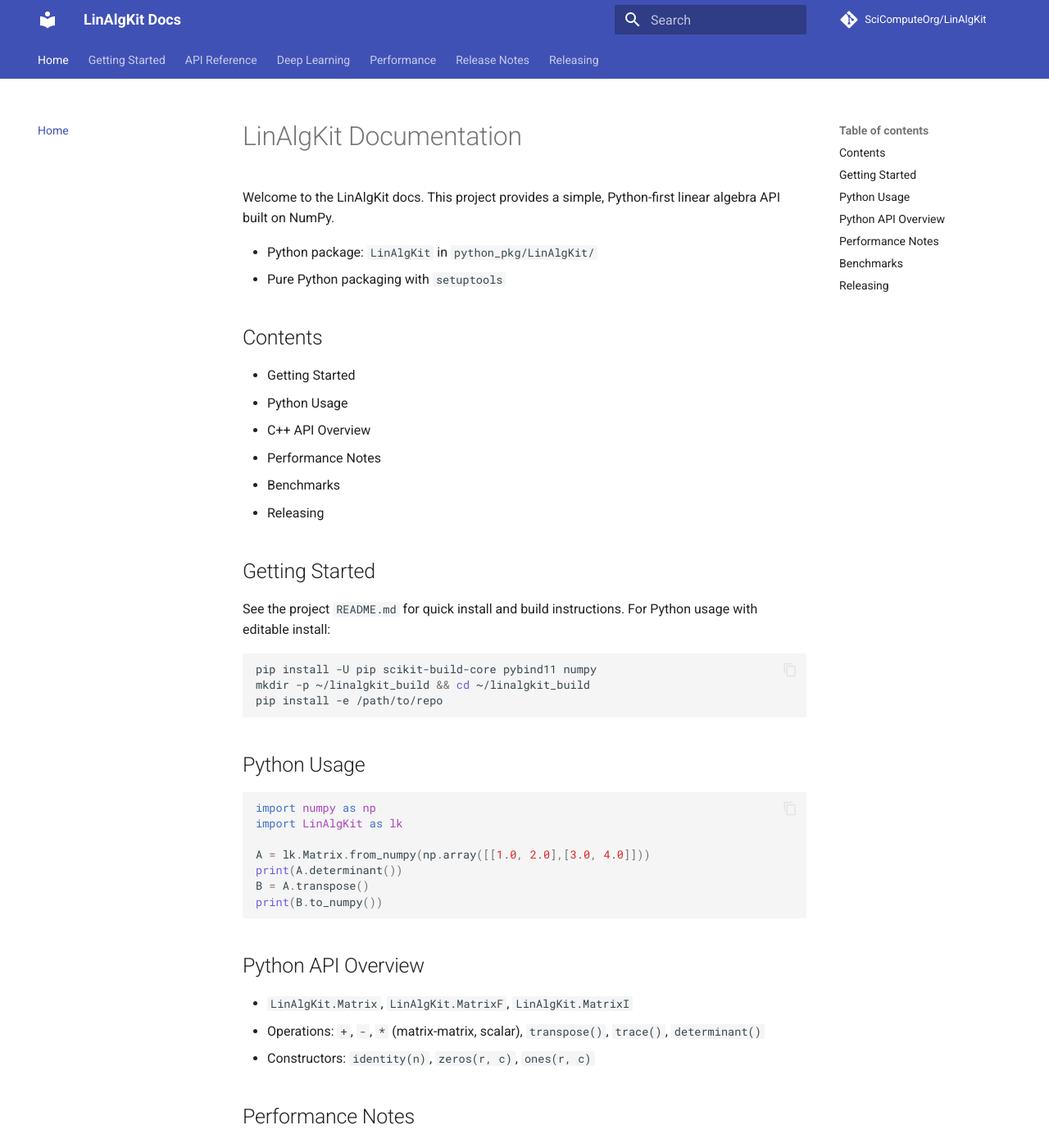
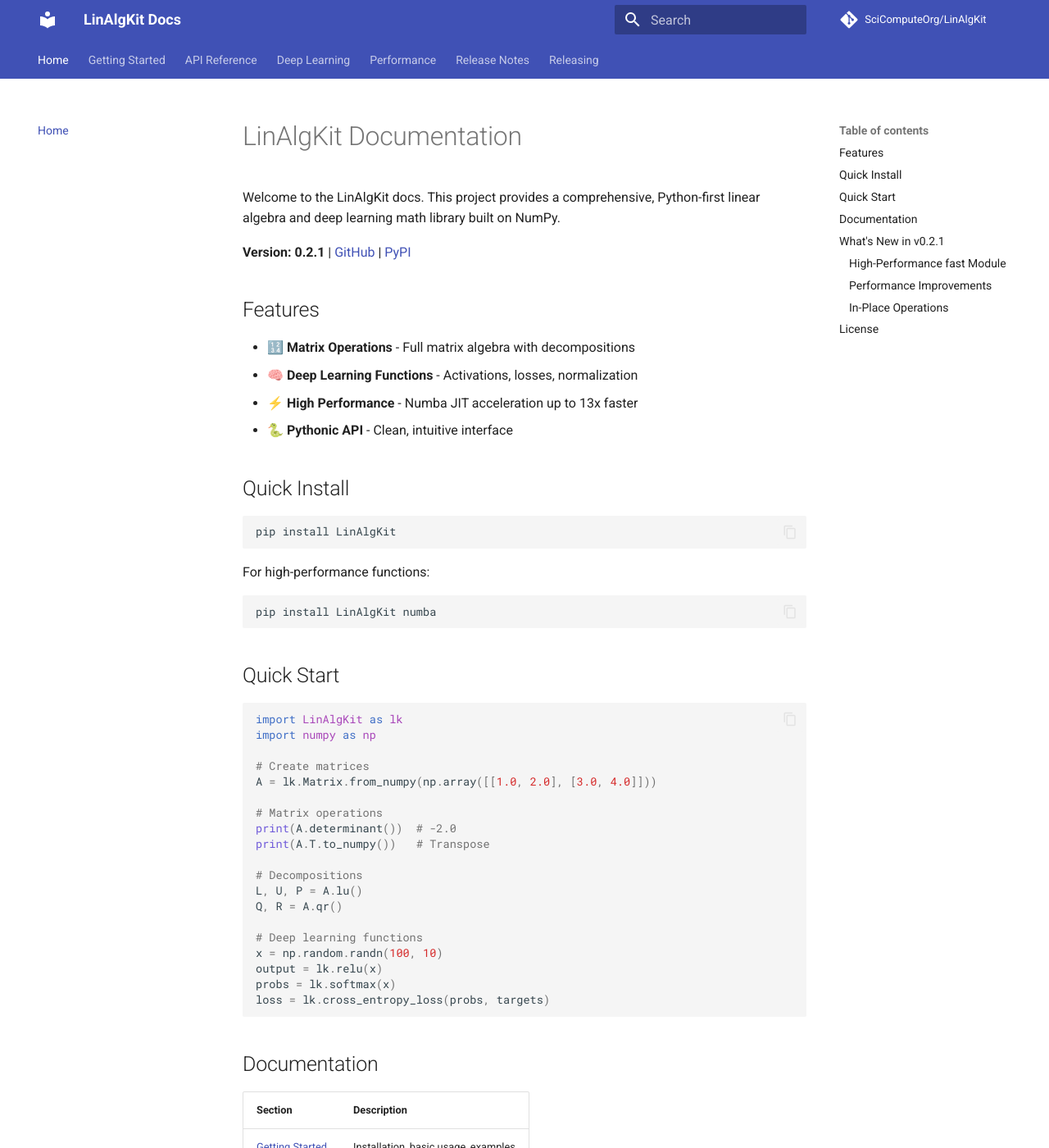
Before and after one commit to SciComputeOrg/LinAlgKit, an MkDocs documentation site: the page built from docs/index.md, in a window 1280 px wide and 1400 px high. Shown: the whole window at 82% size. Built offline with MkDocs 1.6.1 and Material for MkDocs 9.7.7, drawn with Linux system fonts in a browser that asks for light colours; comment, search, counter and statistics services are not loaded; some of the changed text lies outside the part shown.

Commit message:
Update docs: new index page, fix docs workflow strict mode

````diff
--- a/docs/index.md
+++ b/docs/index.md
@@ -1,60 +1,87 @@
 # LinAlgKit Documentation
 
-Welcome to the LinAlgKit docs. This project provides a simple, Python-first linear algebra API built on NumPy.
+Welcome to the LinAlgKit docs. This project provides a comprehensive, Python-first linear algebra and deep learning math library built on NumPy.
 
-- Python package: `LinAlgKit` in `python_pkg/LinAlgKit/`
-- Pure Python packaging with `setuptools`
+**Version: 0.2.1** | [GitHub](https://github.com/SciComputeOrg/LinAlgKit) | [PyPI](https://pypi.org/project/LinAlgKit/)
 
-## Contents
+## Features
 
-- Getting Started
-- Python Usage
-- C++ API Overview
-- Performance Notes
-- Benchmarks
-- Releasing
+- 🔢 **Matrix Operations** - Full matrix algebra with decompositions
+- 🧠 **Deep Learning Functions** - Activations, losses, normalization
+- ⚡ **High Performance** - Numba JIT acceleration up to 13x faster
+- 🐍 **Pythonic API** - Clean, intuitive interface
 
-## Getting Started
-
-See the project `README.md` for quick install and build instructions. For Python usage with editable install:
+## Quick Install
 
 ```bash
-pip install -U pip scikit-build-core pybind11 numpy
-mkdir -p ~/linalgkit_build && cd ~/linalgkit_build
-pip install -e /path/to/repo
+pip install LinAlgKit
 ```
 
-## Python Usage
+For high-performance functions:
+```bash
+pip install LinAlgKit numba
+```
+
+## Quick Start
 
 ```python
+import LinAlgKit as lk
 import numpy as np
-import LinAlgKit as lk
 
-A = lk.Matrix.from_numpy(np.array([[1.0, 2.0],[3.0, 4.0]]))
-print(A.determinant())
-B = A.transpose()
-print(B.to_numpy())
+# Create matrices
+A = lk.Matrix.from_numpy(np.array([[1.0, 2.0], [3.0, 4.0]]))
+
+# Matrix operations
+print(A.determinant())  # -2.0
+print(A.T.to_numpy())   # Transpose
+
+# Decompositions
+L, U, P = A.lu()
+Q, R = A.qr()
+
+# Deep learning functions
+x = np.random.randn(100, 10)
+output = lk.relu(x)
+probs = lk.softmax(x)
+loss = lk.cross_entropy_loss(probs, targets)
 ```
 
-## Python API Overview
+## Documentation
 
-- `LinAlgKit.Matrix`, `LinAlgKit.MatrixF`, `LinAlgKit.MatrixI`
-- Operations: `+`, `-`, `*` (matrix-matrix, scalar), `transpose()`, `trace()`, `determinant()`
-- Constructors: `identity(n)`, `zeros(r, c)`, `ones(r, c)`
+| Section | Description |
+|---------|-------------|
+| [Getting Started](tutorial.md) | Installation, basic usage, examples |
+| [API Reference](api.md) | Complete API documentation |
+| [Deep Learning](deep_learning.md) | Activations, losses, normalization |
+| [Performance](performance.md) | Benchmarks and optimization |
+| [Release Notes](releases.md) | Version history and changelog |
 
-## Performance Notes
+## What's New in v0.2.1
 
-- Uses NumPy under the hood for core routines.
-- Determinant and operations leverage `numpy.linalg` where applicable.
+### High-Performance `fast` Module
+```python
+from LinAlgKit import fast
 
-## Benchmarks
-
-See `benchmarks/benchmark_matrix.cpp`. Run after building with benchmarks enabled:
-
-```bash
-./bin/benchmarks/matrix_benchmarks
+# Up to 13x faster with Numba JIT
+loss = fast.fast_mse_loss(pred, target)
+output = fast.fast_relu(x)
 ```
 
-## Releasing
+### Performance Improvements
 
-See `docs/releasing.md`.
+| Function | Speedup |
+|----------|---------|
+| `mae_loss` | **13.1x** |
+| `mse_loss` | **12.0x** |
+| `leaky_relu` | **4.4x** |
+| `gelu` | **2.6x** |
+
+### In-Place Operations
+```python
+A.add_(B)      # No memory allocation
+A.mul_(2.0)    # Faster than A = A * 2
+```
+
+## License
+
+MIT License - see [LICENSE](https://github.com/SciComputeOrg/LinAlgKit/blob/main/LICENSE)
````
Also changed, not shown: site/index.html, site/search/search_index.json, 1 other file.
